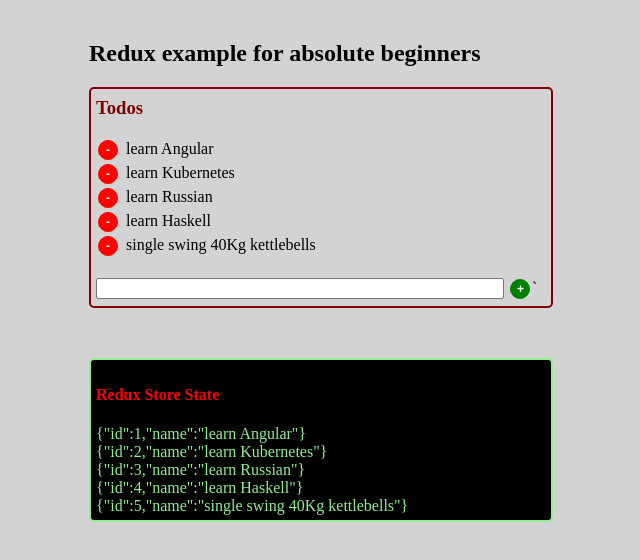
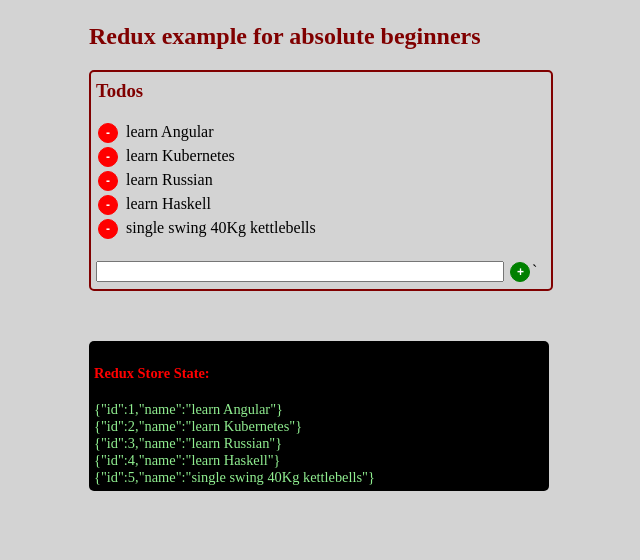
Before and after one commit to RobertoLai/redux101, a plain HTML site: page index.html in a window 1280 px wide. Shown: the whole page, without its empty margins (251-891 px from the left). Drawn offline with nearby package versions, Linux system fonts and the light colour scheme.

Commit message:
minor styling

```diff
--- a/index.html
+++ b/index.html
@@ -15,7 +15,7 @@
       <input class="btnAdd green" type="button" onclick="addTodo()" value="+" />`
     </div>
     <div id="show-state">
-      <h4>Redux Store State</h4>
+      <h4>Redux Store State:</h4>
       <div id="state"></div>
     </div>
     <script src="index.js"></script>
--- a/styles.css
+++ b/styles.css
@@ -35,6 +35,7 @@ input[type="text"] {
   border-color: red;
 }
 
+h2,
 h3 {
   color: maroon;
   margin-top: 3px;
@@ -55,10 +56,11 @@ h3 {
 }
 
 #show-state {
-  height: 150px;
+  border: black;
   background: black;
-  border: 2px solid lightgreen;
   color: lightgreen;
+  font-weight: normal;
+  font-size: 0.9em;
 }
 
 #show-state h4 {
```
